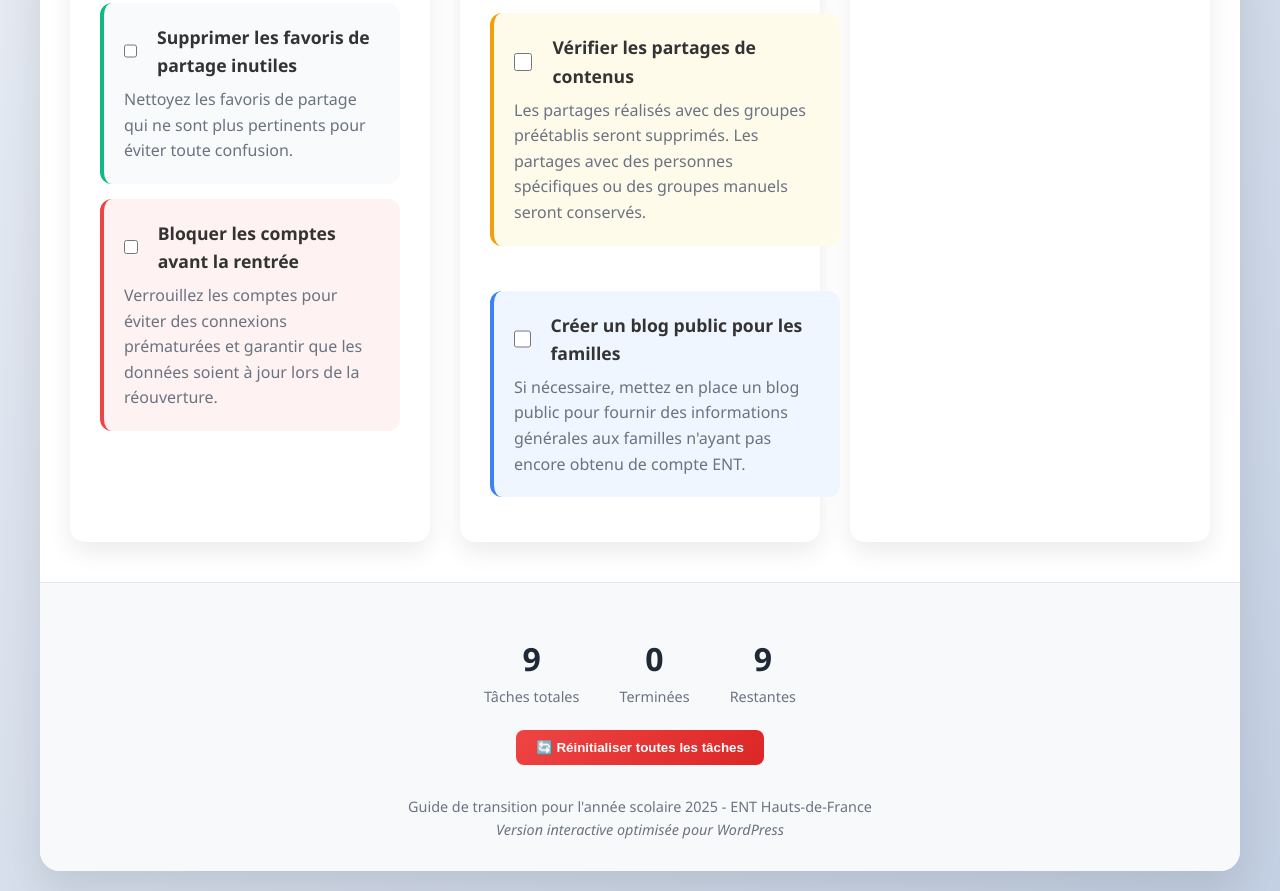
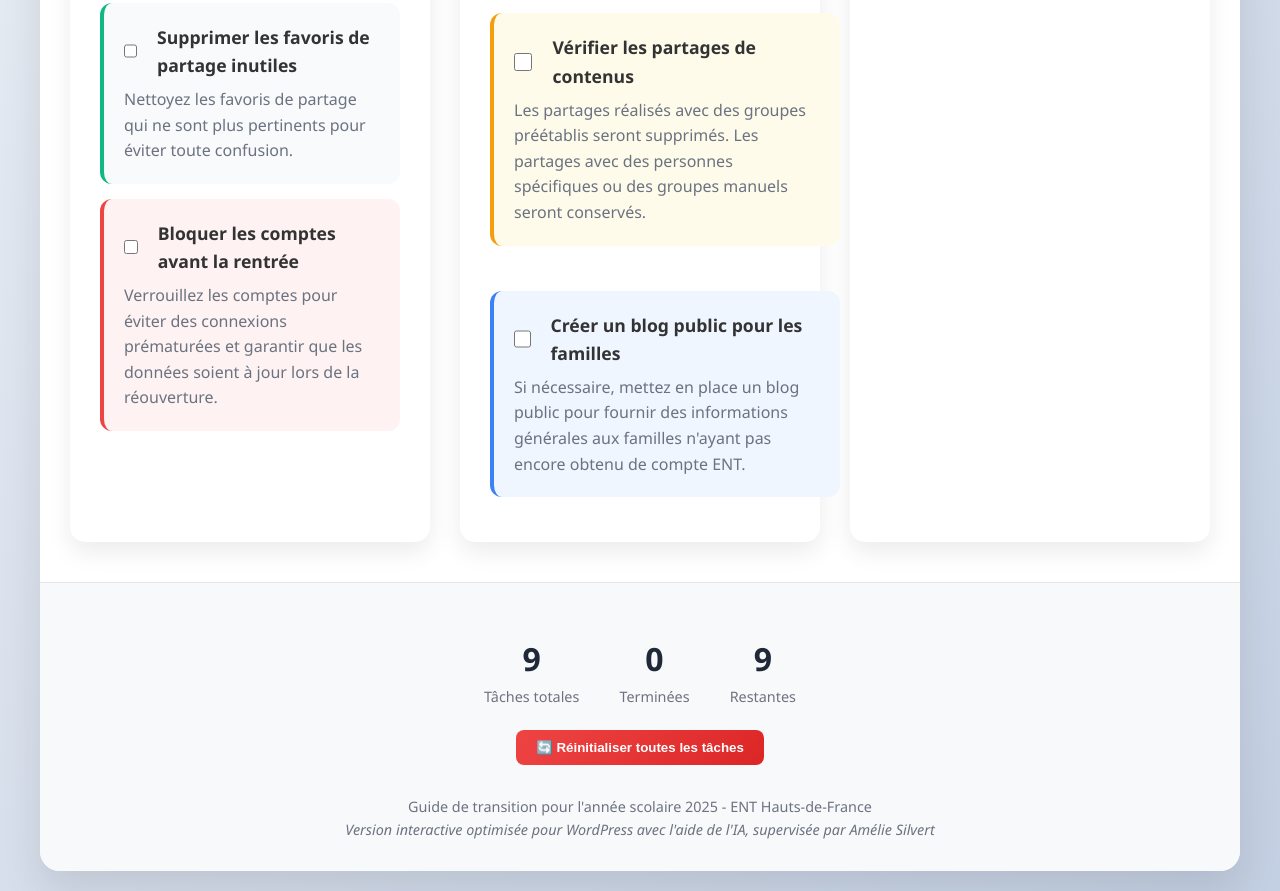
Before and after one commit to silverteacher/findannee, a plain HTML site: page index.html in a window 1280 px wide. Shown: the part 1136-2027 px from the top of the page. Drawn offline with Linux system fonts and the light colour scheme.

Commit message:
Update index.html

```diff
--- a/index.html
+++ b/index.html
@@ -437,7 +437,7 @@
 <button class="reset-btn" onclick="resetAllTasks()">🔄 Réinitialiser toutes les tâches</button>
 <p style="margin-top: 30px; font-size: 0.9rem;">
                 Guide de transition pour l'année scolaire 2025 - ENT Hauts-de-France<br/>
-<em>Version interactive optimisée pour WordPress</em>
+<em>Version interactive optimisée pour WordPress avec l'aide de l'IA, supervisée par Amélie Silvert</em>
 </p>
 </div>
 </div>
```
